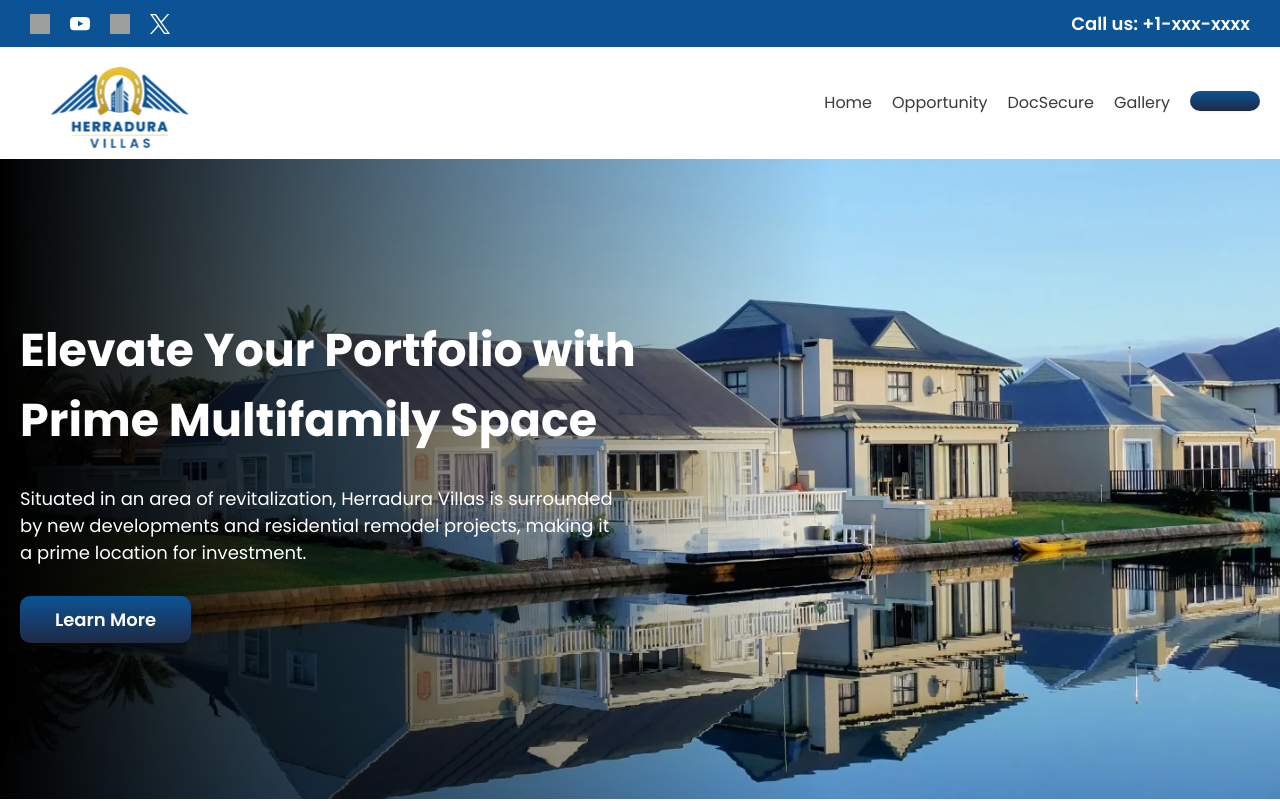
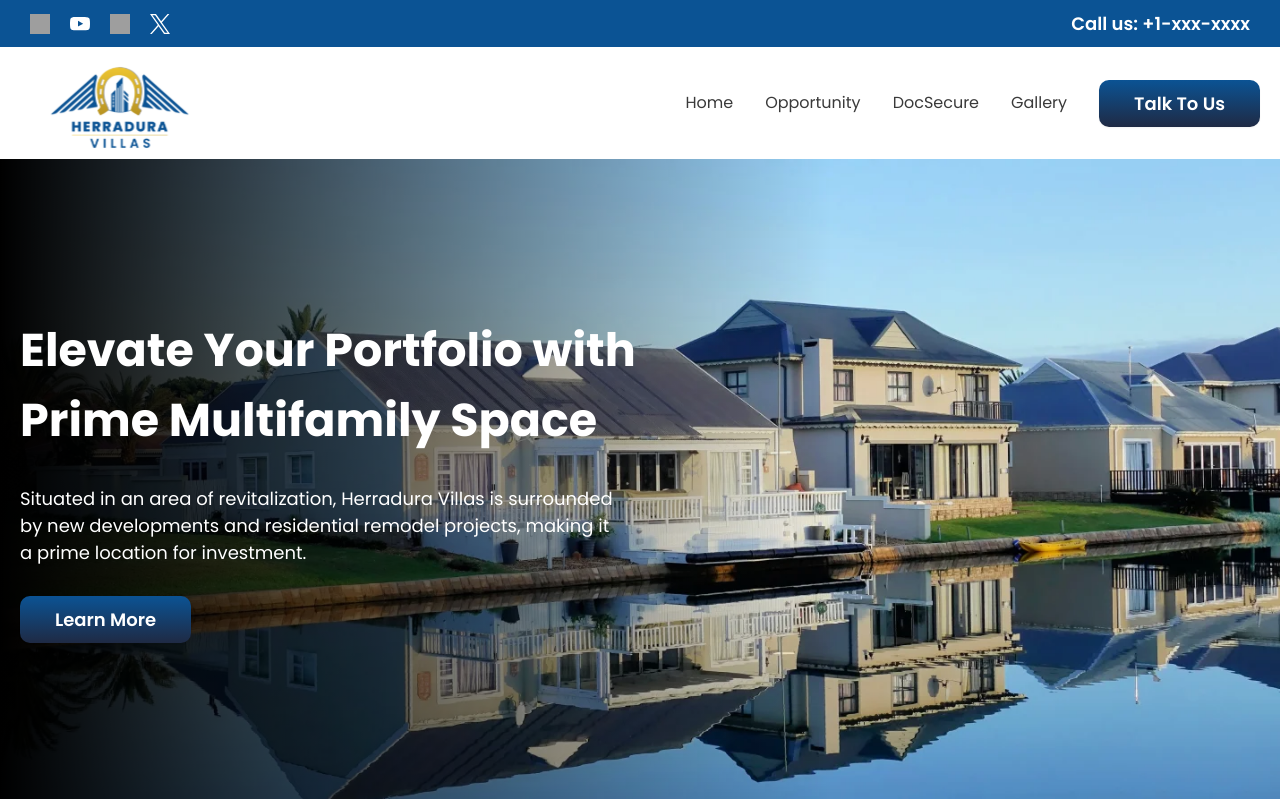
Before and after one commit to DIJINATION-LLC/HV-landing-page2, a React (Vite) app in the folder herradura-villas/: page / in a window 1280 px wide. Shown: the top 801 px of the page. Built offline with nearby package versions, Linux system fonts and the light colour scheme; grey boxes are pictures that could not be loaded.

Commit message:
Update Navbar.jsx

```diff
--- a/herradura-villas/src/components/Navbar.jsx
+++ b/herradura-villas/src/components/Navbar.jsx
@@ -6,8 +6,7 @@ import styles from '../style';
 import Button from './Button';
 
 export const Navbar = () => {
-    const navLink = navLinks.slice(0, 4);
-    const button = navLinks.slice(5);
+    const innerLinks = navLinks.slice(0, 4);
 
     return (
         <nav className={`${styles.flexCenter} w-full justify-center py-[10px]`}>
@@ -16,16 +15,26 @@ export const Navbar = () => {
                 <a href="/">
                     <img src={logo} alt="Herradura Vills" className="h-[92px] w-[200px]" />
                 </a>
-                <ul className="flex flex-row gap-[20px]">
-                    {navLink.map((nav) => (
+                <ul className="flex flex-row items-center">
+  {innerLinks.map((nav, index) => (
     <li key={nav.id}>
-                            <Link to={nav.path} className="text-black hover:text-yaleblue transition-colors duration-300">
+      <Link
+        to={nav.path}
+        className={`text-black hover:text-yaleblue transition-colors duration-300 ${
+          nav.id === 'contact' ? 'mr-0' : 'mr-4 md:mr-8'
+        }`}
+      >
         {nav.title}
       </Link>
     </li>
   ))}
-                    <li><Button to={button.path} text={button.title} /></li>
+  {navLinks.length >= 4 && (
+    <li>
+      <Button to={navLinks[4].path} text={navLinks[4].title} />
+    </li>
+  )}
 </ul>
+
 
             </div>
 
```
Lines whose indentation alone changed are shown as unchanged.
